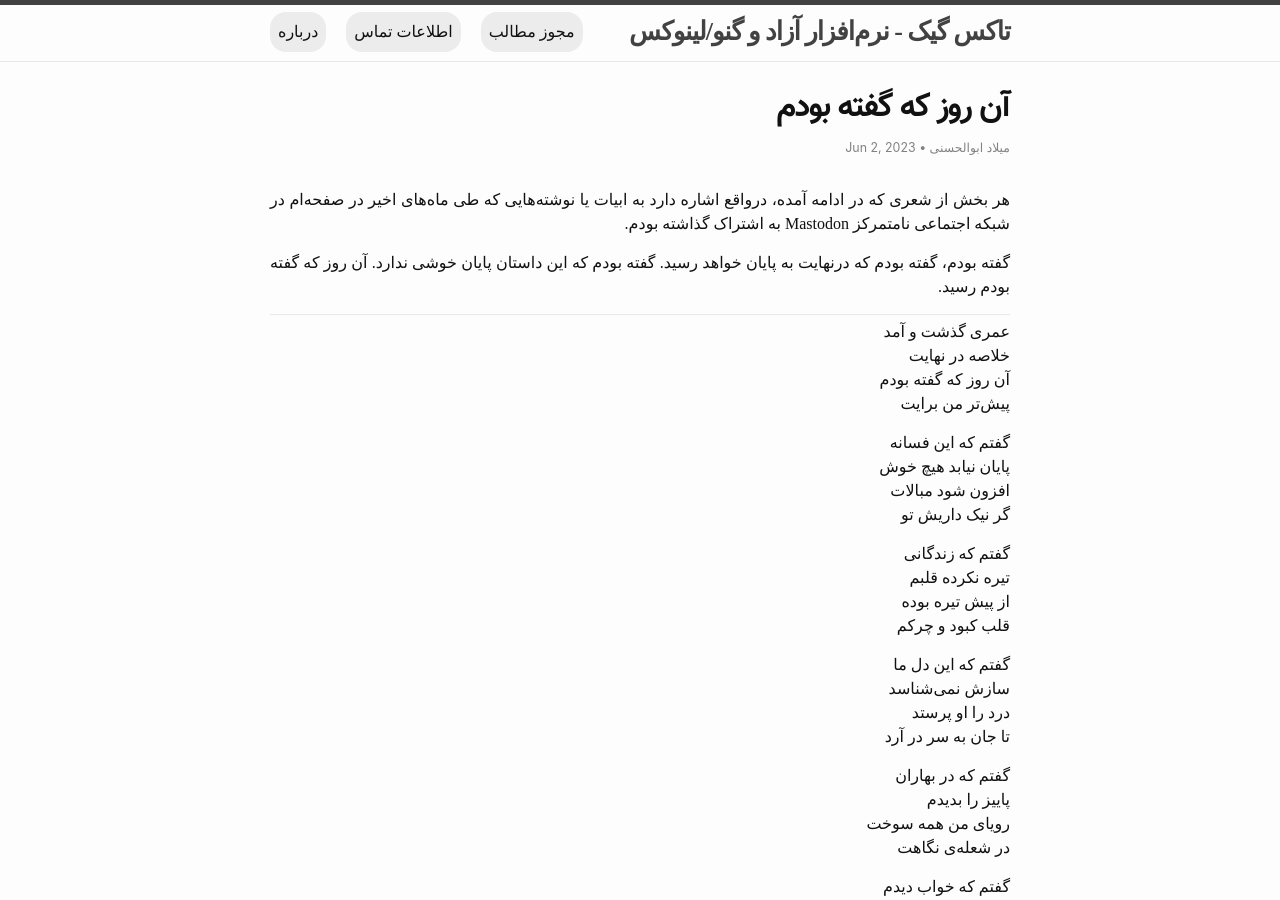
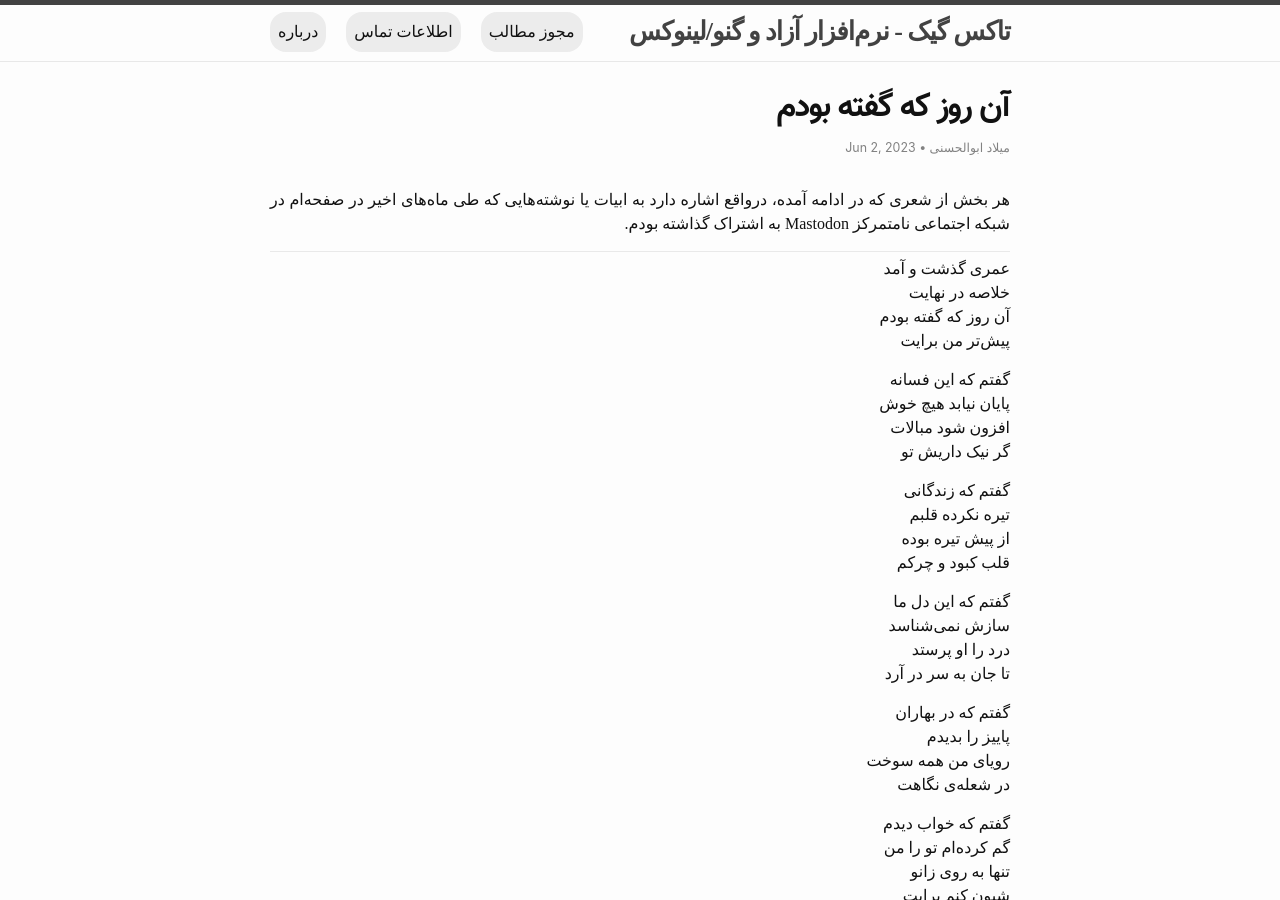
Before and after one commit to Ravexina/tuxgeek, a Jekyll site: the page built from _posts/2023-06-02-6.the-day-I-told-you-about.md, in a window 1280 px wide and 900 px high. Built offline with Jekyll 4.4.1, drawn with Linux system fonts in a browser that asks for light colours; some web fonts are replaced.

Commit message:
remove unnecessary note

```diff
--- a/_posts/2023-06-02-6.the-day-I-told-you-about.md
+++ b/_posts/2023-06-02-6.the-day-I-told-you-about.md
@@ -9,8 +9,6 @@ categories:
 ---
 
 هر بخش از شعری که در ادامه آمده، درواقع اشاره دارد به ابیات یا نوشته‌هایی که طی ماه‌های اخیر در صفحه‌ام در شبکه اجتماعی نامتمرکز Mastodon به اشتراک گذاشته بودم.
-
-گفته بودم، گفته بودم که درنهایت به پایان خواهد رسید. گفته بودم که این داستان پایان خوشی ندارد. آن روز که گفته بودم رسید.
 
 ---
 
```
